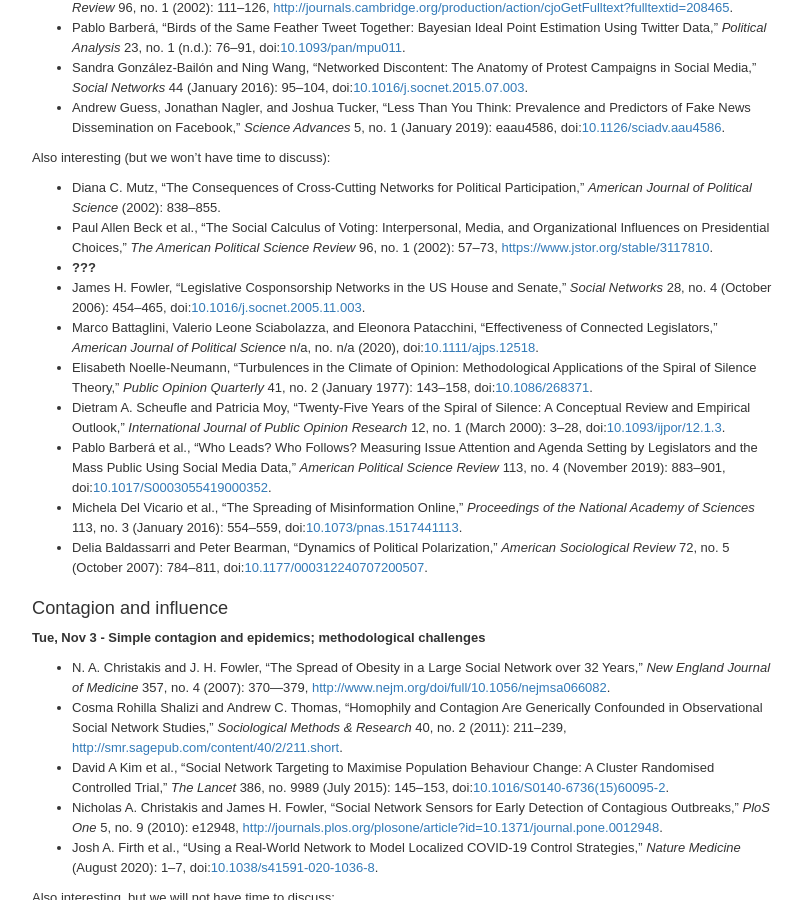
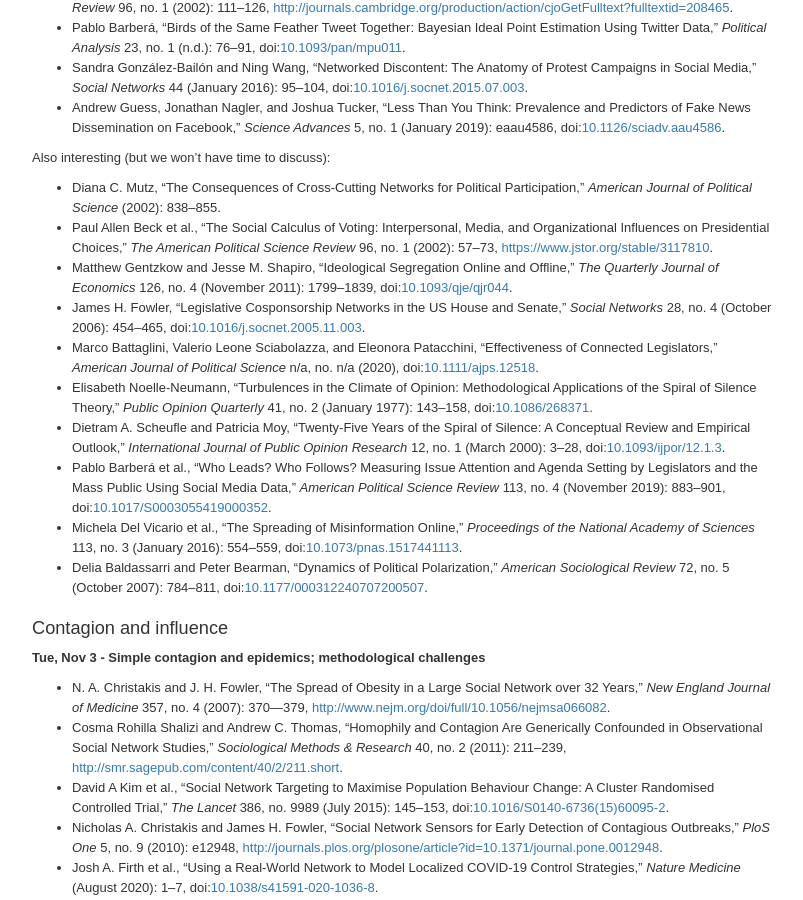
Before and after one commit to dfeehan/dfeehan.github.io, a Jekyll site: the page teaching/2020fa_demog280.html, which Jekyll copies as it is, in a window 1280 px wide and 900 px high, scrolled down 7944 px. Shown: the whole window, without its empty margins (236-1039 px from the left). Built offline with Jekyll 4.4.1, drawn with Linux system fonts in a browser that asks for light colours.

Commit message:
update...

```diff
--- a/teaching/2020fa_demog280.html
+++ b/teaching/2020fa_demog280.html
@@ -1184,7 +1184,7 @@ The purpose of this paper is to connect the topics of this class to your actual
 <ul>
 <li><span class="citation">Diana C. Mutz, “The Consequences of Cross-Cutting Networks for Political Participation,” <em>American Journal of Political Science</em> (2002): 838–855.</span></li>
 <li><span class="citation">Paul Allen Beck et al., “The Social Calculus of Voting: Interpersonal, Media, and Organizational Influences on Presidential Choices,” <em>The American Political Science Review</em> 96, no. 1 (2002): 57–73, <a href="https://www.jstor.org/stable/3117810" role="doc-biblioref">https://www.jstor.org/stable/3117810</a>.</span></li>
-<li><span class="citation"><span class="citeproc-not-found" data-reference-id="gentzkow_ideological_2011"><strong>???</strong></span></span></li>
+<li><span class="citation">Matthew Gentzkow and Jesse M. Shapiro, “Ideological Segregation Online and Offline,” <em>The Quarterly Journal of Economics</em> 126, no. 4 (November 2011): 1799–1839, doi:<a href="https://doi.org/10.1093/qje/qjr044" role="doc-biblioref">10.1093/qje/qjr044</a>.</span></li>
 <li><span class="citation">James H. Fowler, “Legislative Cosponsorship Networks in the US House and Senate,” <em>Social Networks</em> 28, no. 4 (October 2006): 454–465, doi:<a href="https://doi.org/10.1016/j.socnet.2005.11.003" role="doc-biblioref">10.1016/j.socnet.2005.11.003</a>.</span></li>
 <li><span class="citation">Marco Battaglini, Valerio Leone Sciabolazza, and Eleonora Patacchini, “Effectiveness of Connected Legislators,” <em>American Journal of Political Science</em> n/a, no. n/a (2020), doi:<a href="https://doi.org/10.1111/ajps.12518" role="doc-biblioref">10.1111/ajps.12518</a>.</span></li>
 <li><span class="citation">Elisabeth Noelle-Neumann, “Turbulences in the Climate of Opinion: Methodological Applications of the Spiral of Silence Theory,” <em>Public Opinion Quarterly</em> 41, no. 2 (January 1977): 143–158, doi:<a href="https://doi.org/10.1086/268371" role="doc-biblioref">10.1086/268371</a>.</span></li>
```
